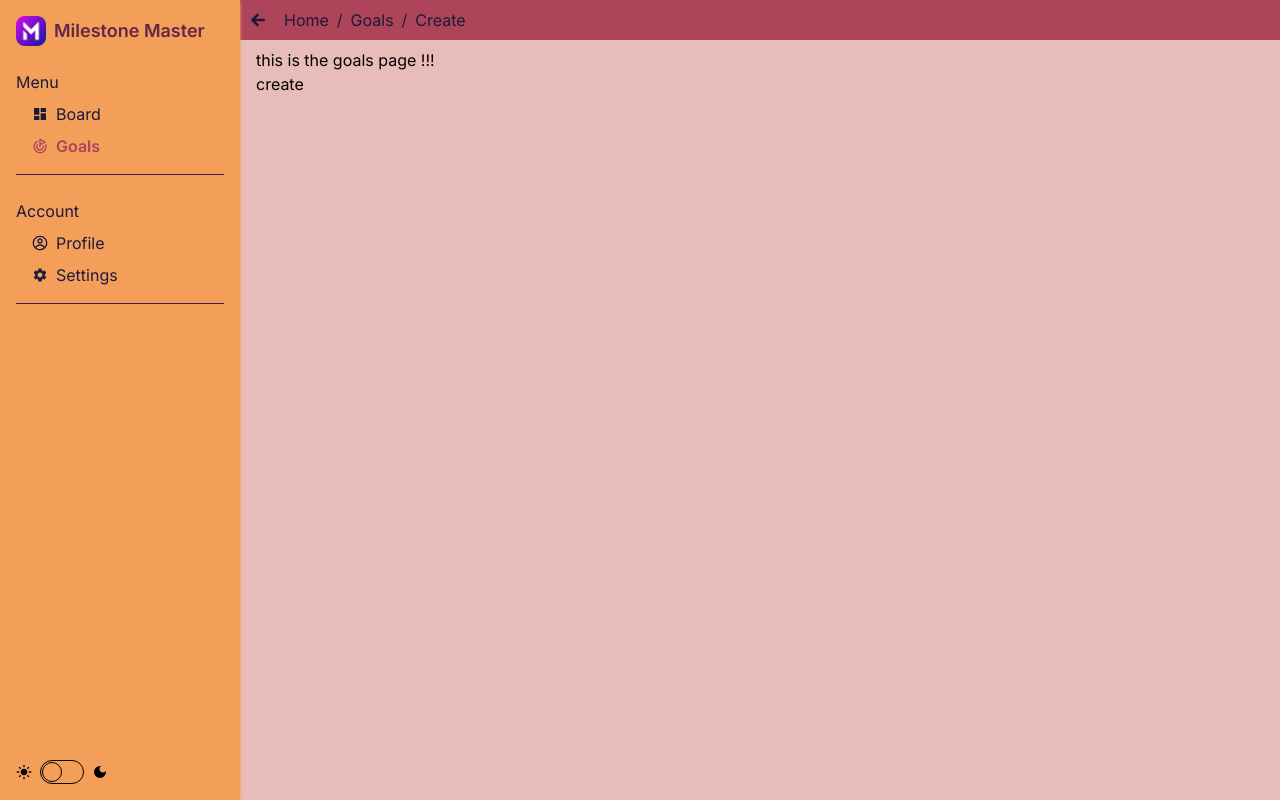
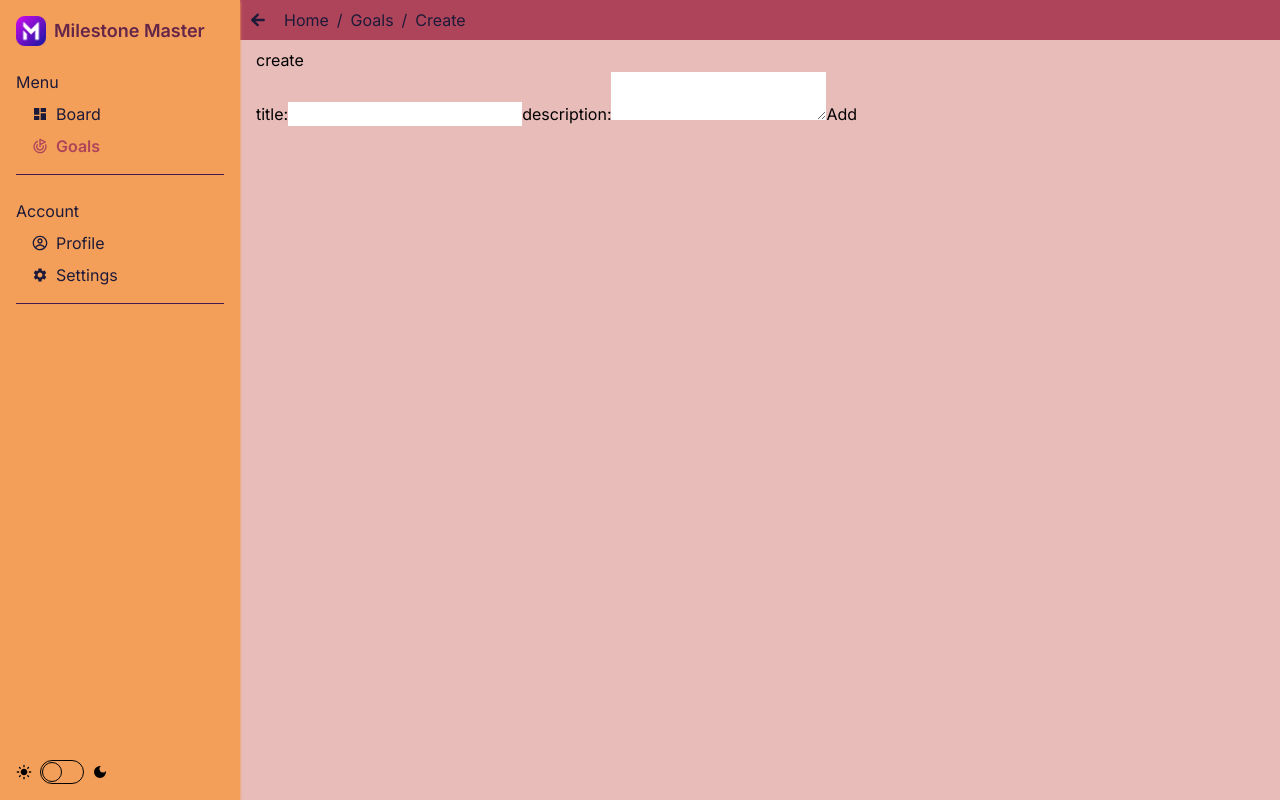
Before and after one commit to tannaz97shr/milestone-master, a Next.js app: page /goals/create in a window 1280 px wide. Built offline with nearby package versions, Linux system fonts and the light colour scheme.

Commit message:
feat: init set goal form

```diff
--- /dev/null
+++ b/src/app/actions.ts
@@ -0,0 +1,9 @@
+"use server";
+
+export const createGoal = async (formData: FormData) => {
+  const rawFormData = {
+    title: formData.get("title"),
+    description: formData.get("description"),
+  };
+  console.log("form acrion async", rawFormData);
+};
--- a/src/app/goals/create/page.tsx
+++ b/src/app/goals/create/page.tsx
@@ -1,8 +1,22 @@
+import { createGoal } from "@/app/actions";
+import { SubmitButton } from "@/components/SubmitButton";
+
 function Create() {
   return (
     <>
-      <div>this is the goals page !!!</div>
       <div>create</div>
+      <form action={createGoal}>
+        {/* <input type="hidden" name="userId" value={userId} /> */}
+        <label>
+          title:
+          <input type="text" name="title" />
+        </label>
+        <label>
+          description:
+          <textarea name="description" />
+        </label>
+        <SubmitButton />
+      </form>
     </>
   );
 }
--- /dev/null
+++ b/src/components/SubmitButton/index.tsx
@@ -0,0 +1,14 @@
+"use client";
+"use client";
+
+import { useFormStatus } from "react-dom";
+
+export function SubmitButton() {
+  const { pending } = useFormStatus();
+
+  return (
+    <button type="submit" aria-disabled={pending}>
+      Add
+    </button>
+  );
+}
```
